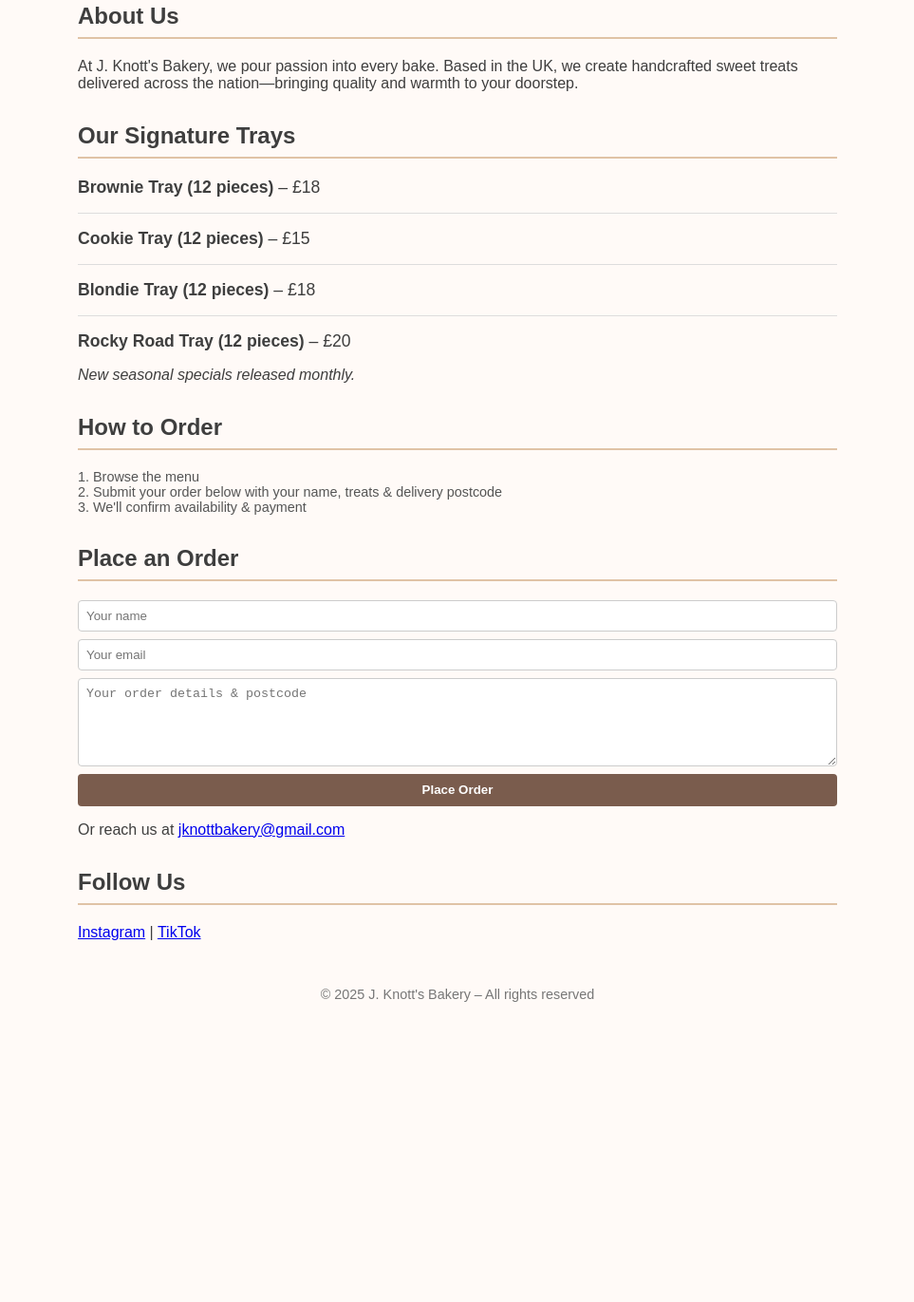
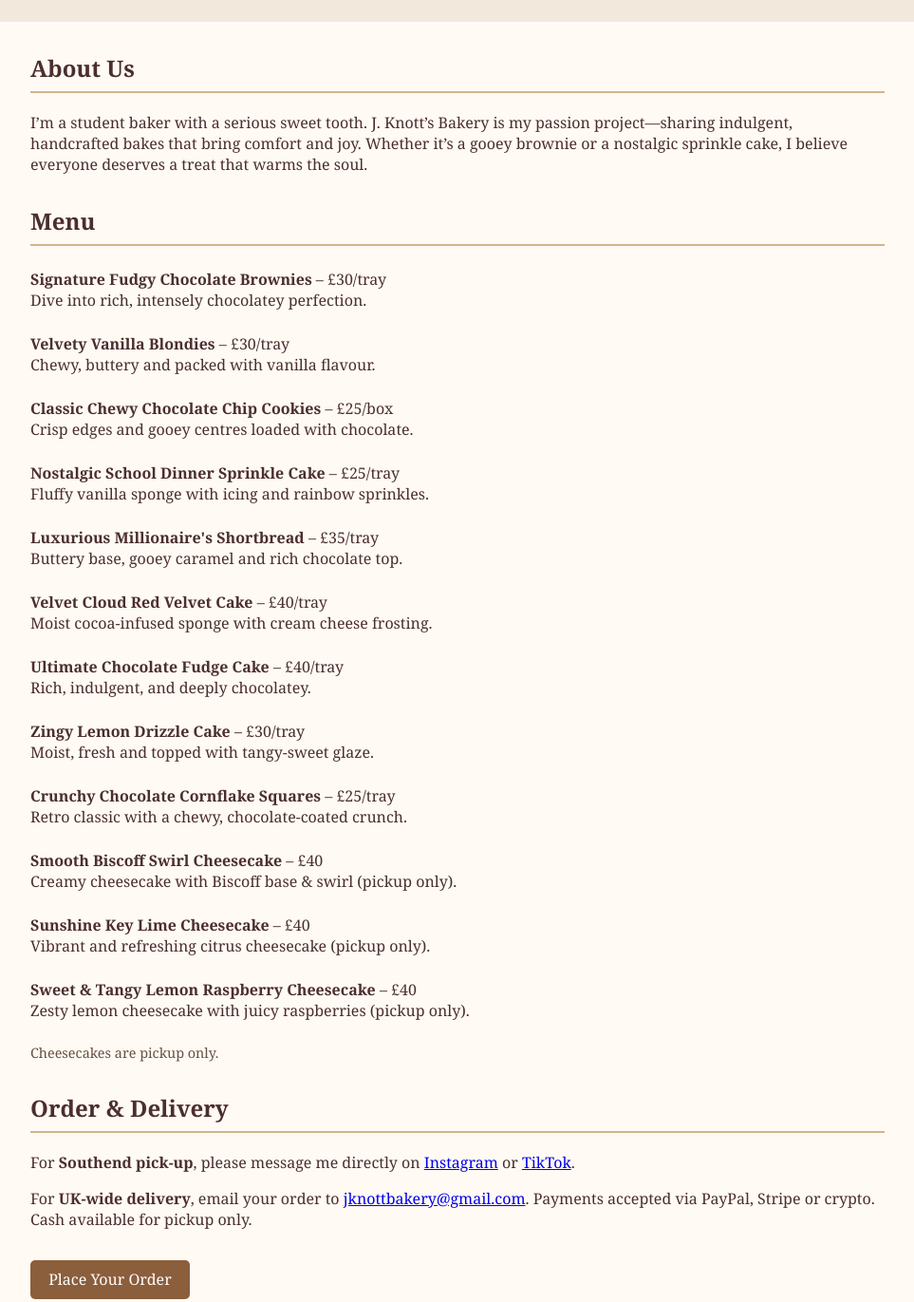
Before and after one commit to joshuasknott/jknotts-bakery, a plain HTML site: page index.html in a window 1280 px wide. Shown: the part 188-1559 px from the top of the page at 95% size, without its empty margins (158-1121 px from the left). Before the commit the page ends 1259 px from the top, so only its background shows below. Drawn offline with Linux system fonts and the light colour scheme.

Commit message:
Add files via upload

```diff
--- a/index.html
+++ b/index.html
@@ -1,127 +1,147 @@
 <!DOCTYPE html>
 <html lang="en">
 <head>
-    <meta charset="UTF-8">
+  <meta charset="UTF-8" />
+  <meta name="viewport" content="width=device-width, initial-scale=1.0" />
   <title>J. Knott's Bakery</title>
-    <meta name="viewport" content="width=device-width, initial-scale=1.0">
+  <link rel="stylesheet" href="https://cdnjs.cloudflare.com/ajax/libs/font-awesome/6.4.0/css/all.min.css" />
   <style>
     body {
-            font-family: Arial, sans-serif;
+      font-family: 'Georgia', serif;
+      background-color: #fffaf4;
+      color: #4b2e2e;
       margin: 0;
       padding: 0;
-            background: #fffaf7;
-            color: #3e3e3e;
     }
     header {
+      background-color: #f3e8dc;
+      padding: 2rem;
       text-align: center;
-            padding: 2rem 1rem;
-            background-color: #f6e8df;
     }
-        header h1 {
+    header img {
+      width: 120px;
+      margin-bottom: 1rem;
+    }
+    h1 {
+      font-size: 2.5rem;
       margin: 0;
-            font-size: 2.5rem;
     }
-        header p {
-            font-style: italic;
-            color: #7a5c4d;
+    h2 {
+      border-bottom: 2px solid #d2b48c;
+      padding-bottom: 0.5rem;
     }
     section {
-            max-width: 800px;
+      max-width: 900px;
       margin: 2rem auto;
-            padding: 0 1rem;
-        }
-        h2 {
-            border-bottom: 2px solid #e0c3a6;
-            padding-bottom: 0.5rem;
+      padding: 0 1.5rem;
     }
     .menu-item {
-            margin: 1rem 0;
-            font-size: 1.1rem;
-        }
-        .divider {
-            border-top: 1px solid #ddd;
-            margin: 1rem 0;
+      margin: 1.5rem 0;
     }
     footer {
       text-align: center;
+      background: #f3e8dc;
+      padding: 1rem;
       font-size: 0.9rem;
-            color: #777;
-            margin: 3rem 0 1rem;
     }
-        form {
-            display: flex;
-            flex-direction: column;
-            gap: 0.5rem;
+    .socials a {
+      margin: 0 10px;
+      color: #4b2e2e;
+      font-size: 1.4rem;
     }
-        input, textarea {
-            padding: 0.5rem;
-            border: 1px solid #ccc;
-            border-radius: 4px;
-        }
-        button {
-            padding: 0.6rem;
-            background-color: #7a5c4d;
+    .button {
+      display: inline-block;
+      background-color: #8b5e3c;
       color: white;
-            border: none;
-            border-radius: 4px;
-            cursor: pointer;
-            font-weight: bold;
+      padding: 0.6rem 1.2rem;
+      border-radius: 5px;
+      text-decoration: none;
+      margin-top: 1rem;
     }
     .note {
       font-size: 0.9rem;
-            margin-bottom: 1rem;
-            color: #555;
+      color: #6a4e42;
     }
   </style>
 </head>
 <body>
-
   <header>
+    <img src="logo.png" alt="J. Knott's Bakery Logo" />
     <h1>J. Knott's Bakery</h1>
     <p>Exceptional quality in every sweet bite</p>
   </header>
 
   <section>
     <h2>About Us</h2>
-    <p>At J. Knott's Bakery, we pour passion into every bake. Based in the UK, we create handcrafted sweet treats delivered across the nation—bringing quality and warmth to your doorstep.</p>
+    <p>I’m a student baker with a serious sweet tooth. J. Knott’s Bakery is my passion project—sharing indulgent, handcrafted bakes that bring comfort and joy. Whether it’s a gooey brownie or a nostalgic sprinkle cake, I believe everyone deserves a treat that warms the soul.</p>
   </section>
 
   <section>
-    <h2>Our Signature Trays</h2>
-    <div class="menu-item"><strong>Brownie Tray (12 pieces)</strong> – £18</div>
-    <div class="divider"></div>
-    <div class="menu-item"><strong>Cookie Tray (12 pieces)</strong> – £15</div>
-    <div class="divider"></div>
-    <div class="menu-item"><strong>Blondie Tray (12 pieces)</strong> – £18</div>
-    <div class="divider"></div>
-    <div class="menu-item"><strong>Rocky Road Tray (12 pieces)</strong> – £20</div>
-    <p><em>New seasonal specials released monthly.</em></p>
+    <h2>Menu</h2>
+    <div class="menu-item">
+      <strong>Signature Fudgy Chocolate Brownies</strong> – £30/tray<br>
+      Dive into rich, intensely chocolatey perfection.
+    </div>
+    <div class="menu-item">
+      <strong>Velvety Vanilla Blondies</strong> – £30/tray<br>
+      Chewy, buttery and packed with vanilla flavour.
+    </div>
+    <div class="menu-item">
+      <strong>Classic Chewy Chocolate Chip Cookies</strong> – £25/box<br>
+      Crisp edges and gooey centres loaded with chocolate.
+    </div>
+    <div class="menu-item">
+      <strong>Nostalgic School Dinner Sprinkle Cake</strong> – £25/tray<br>
+      Fluffy vanilla sponge with icing and rainbow sprinkles.
+    </div>
+    <div class="menu-item">
+      <strong>Luxurious Millionaire's Shortbread</strong> – £35/tray<br>
+      Buttery base, gooey caramel and rich chocolate top.
+    </div>
+    <div class="menu-item">
+      <strong>Velvet Cloud Red Velvet Cake</strong> – £40/tray<br>
+      Moist cocoa-infused sponge with cream cheese frosting.
+    </div>
+    <div class="menu-item">
+      <strong>Ultimate Chocolate Fudge Cake</strong> – £40/tray<br>
+      Rich, indulgent, and deeply chocolatey.
+    </div>
+    <div class="menu-item">
+      <strong>Zingy Lemon Drizzle Cake</strong> – £30/tray<br>
+      Moist, fresh and topped with tangy-sweet glaze.
+    </div>
+    <div class="menu-item">
+      <strong>Crunchy Chocolate Cornflake Squares</strong> – £25/tray<br>
+      Retro classic with a chewy, chocolate-coated crunch.
+    </div>
+    <div class="menu-item">
+      <strong>Smooth Biscoff Swirl Cheesecake</strong> – £40<br>
+      Creamy cheesecake with Biscoff base & swirl (pickup only).
+    </div>
+    <div class="menu-item">
+      <strong>Sunshine Key Lime Cheesecake</strong> – £40<br>
+      Vibrant and refreshing citrus cheesecake (pickup only).
+    </div>
+    <div class="menu-item">
+      <strong>Sweet & Tangy Lemon Raspberry Cheesecake</strong> – £40<br>
+      Zesty lemon cheesecake with juicy raspberries (pickup only).
+    </div>
+    <p class="note">Cheesecakes are pickup only.</p>
   </section>
 
   <section>
-    <h2>How to Order</h2>
-    <p class="note">1. Browse the menu<br>2. Submit your order below with your name, treats & delivery postcode<br>3. We'll confirm availability & payment</p>
-</section>
-
-<section>
-    <h2>Place an Order</h2>
-    <form action="https://formspree.io/f/your-form-id" method="POST">
-        <input type="text" name="name" placeholder="Your name" required>
-        <input type="email" name="_replyto" placeholder="Your email" required>
-        <textarea name="message" placeholder="Your order details & postcode" rows="5" required></textarea>
-        <button type="submit">Place Order</button>
-    </form>
-    <p>Or reach us at <a href="mailto:jknottbakery@gmail.com">jknottbakery@gmail.com</a></p>
-</section>
-
-<section>
-    <h2>Follow Us</h2>
-    <p><a href="https://instagram.com/jknottbakery">Instagram</a> | <a href="https://tiktok.com/@jknottbakery">TikTok</a></p>
+    <h2>Order & Delivery</h2>
+    <p>For <strong>Southend pick-up</strong>, please message me directly on <a href="https://instagram.com/jknottbakery">Instagram</a> or <a href="https://tiktok.com/@jknottbakery">TikTok</a>.</p>
+    <p>For <strong>UK-wide delivery</strong>, email your order to <a href="mailto:jknottbakery@gmail.com">jknottbakery@gmail.com</a>. Payments accepted via PayPal, Stripe or crypto. Cash available for pickup only.</p>
+    <a class="button" href="mailto:jknottbakery@gmail.com">Place Your Order</a>
   </section>
 
   <footer>
-    &copy; 2025 J. Knott's Bakery – All rights reserved
+    <div class="socials">
+      <a href="https://instagram.com/jknottbakery"><i class="fab fa-instagram"></i></a>
+      <a href="https://tiktok.com/@jknottbakery"><i class="fab fa-tiktok"></i></a>
+    </div>
+    <p>&copy; 2025 J. Knott's Bakery</p>
   </footer>
-
 </body>
 </html>
```
Lines whose indentation alone changed are shown as unchanged.
